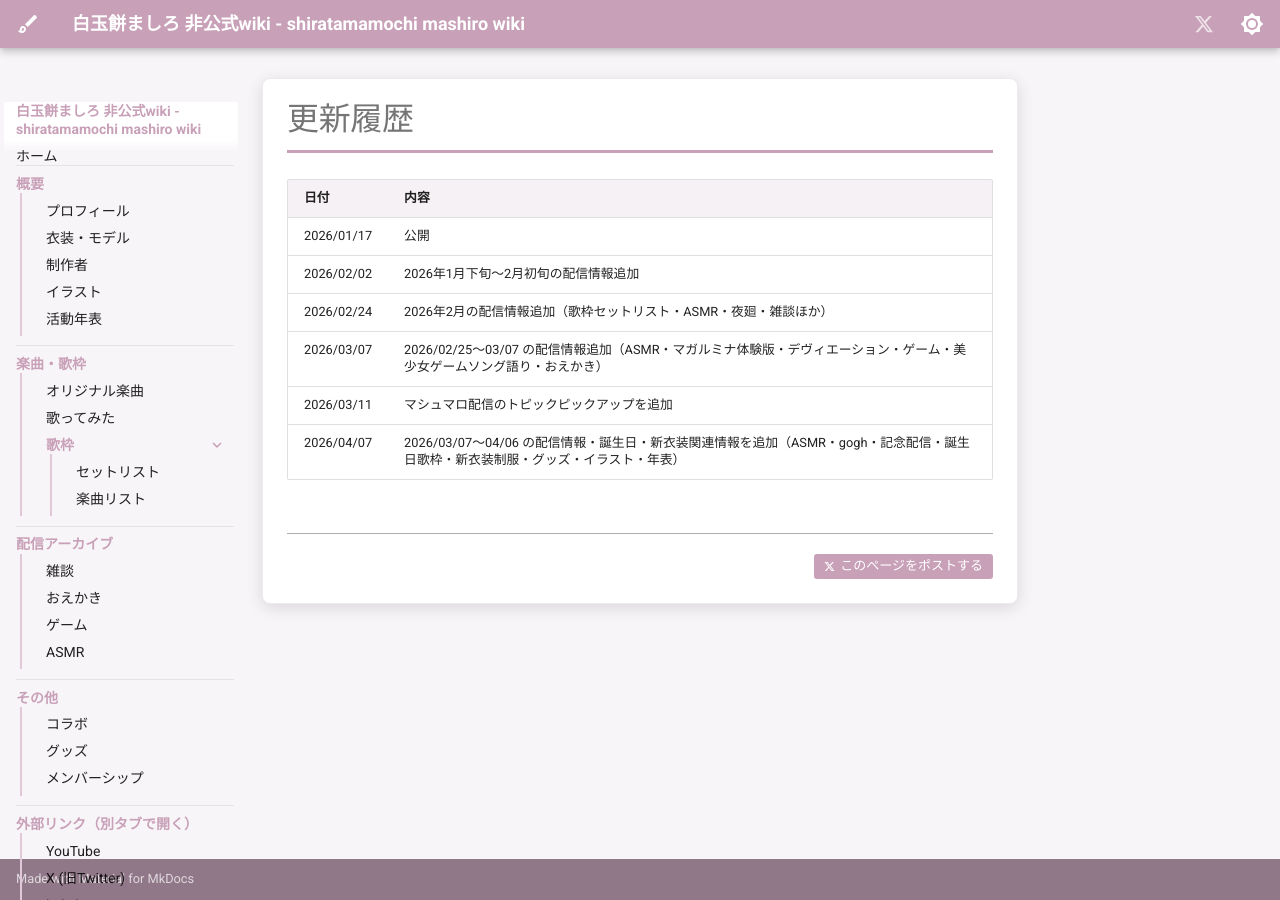
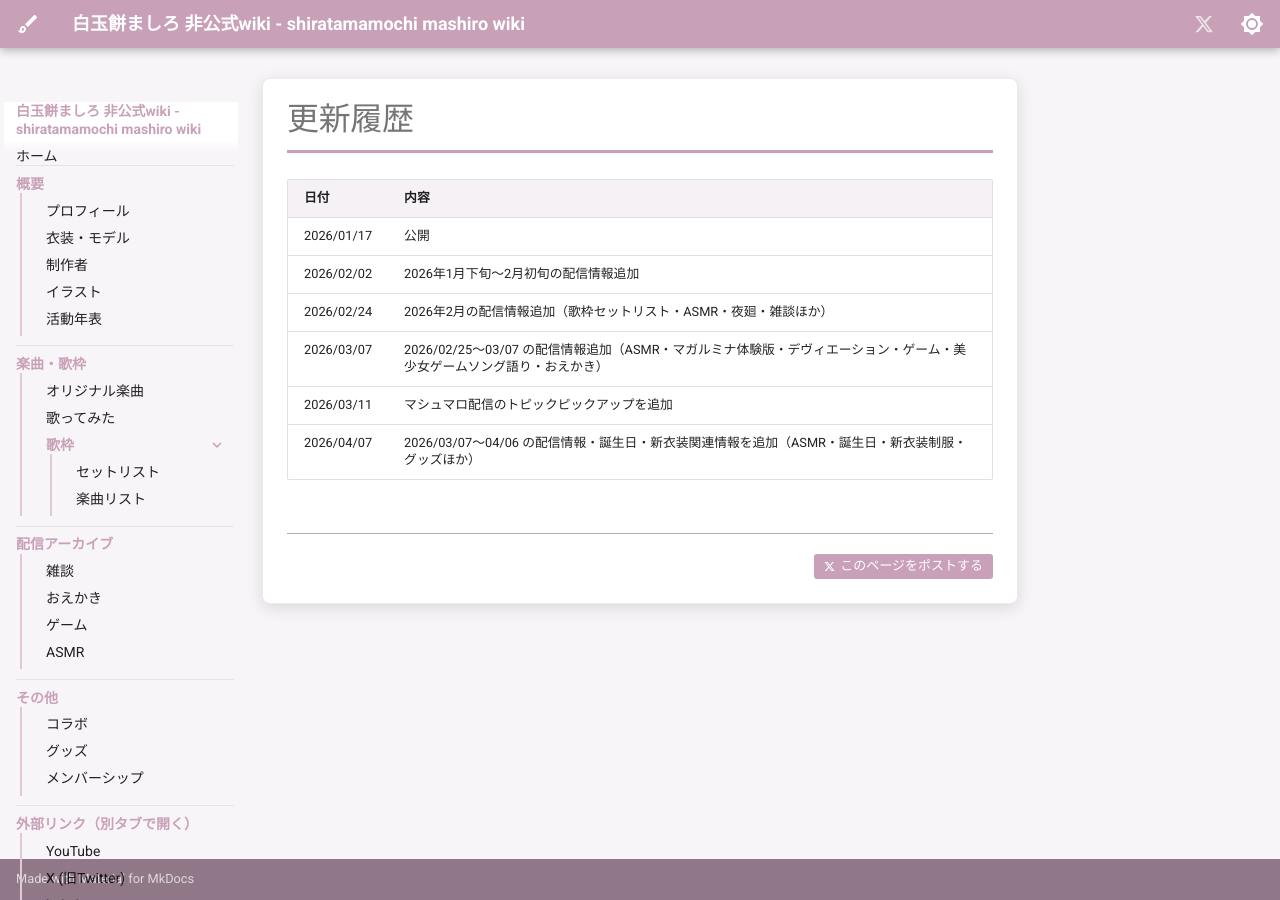
Before and after one commit to ameyamatmk/shiratamamochi-mashiro-unofficial-wiki, an MkDocs documentation site: the page built from docs/changelog.md, in a window 1280 px wide. Built offline with MkDocs 1.6.1 and Material for MkDocs 9.7.7, drawn with Linux system fonts in a browser that asks for light colours; comment, search, counter and statistics services are not loaded.

Commit message:
docs: changelog の文言修正

```diff
--- a/docs/changelog.md
+++ b/docs/changelog.md
@@ -7,4 +7,4 @@
 | 2026/02/24 | 2026年2月の配信情報追加（歌枠セットリスト・ASMR・夜廻・雑談ほか） |
 | 2026/03/07 | 2026/02/25〜03/07 の配信情報追加（ASMR・マガルミナ体験版・デヴィエーション・ゲーム・美少女ゲームソング語り・おえかき） |
 | 2026/03/11 | マシュマロ配信のトピックピックアップを追加 |
-| 2026/04/07 | 2026/03/07〜04/06 の配信情報・誕生日・新衣装関連情報を追加（ASMR・gogh・記念配信・誕生日歌枠・新衣装制服・グッズ・イラスト・年表） |
+| 2026/04/07 | 2026/03/07〜04/06 の配信情報・誕生日・新衣装関連情報を追加（ASMR・誕生日・新衣装制服・グッズほか） |
```
